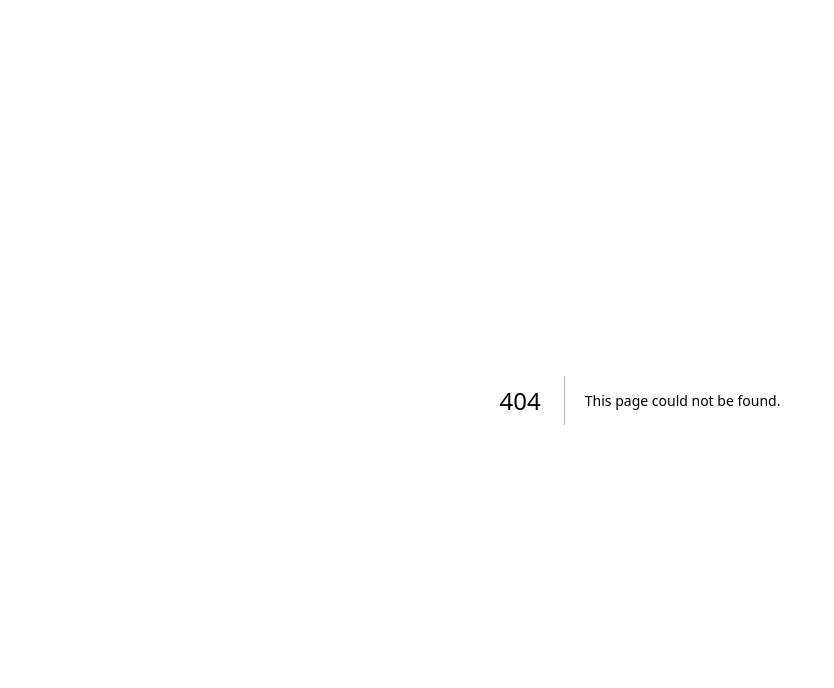
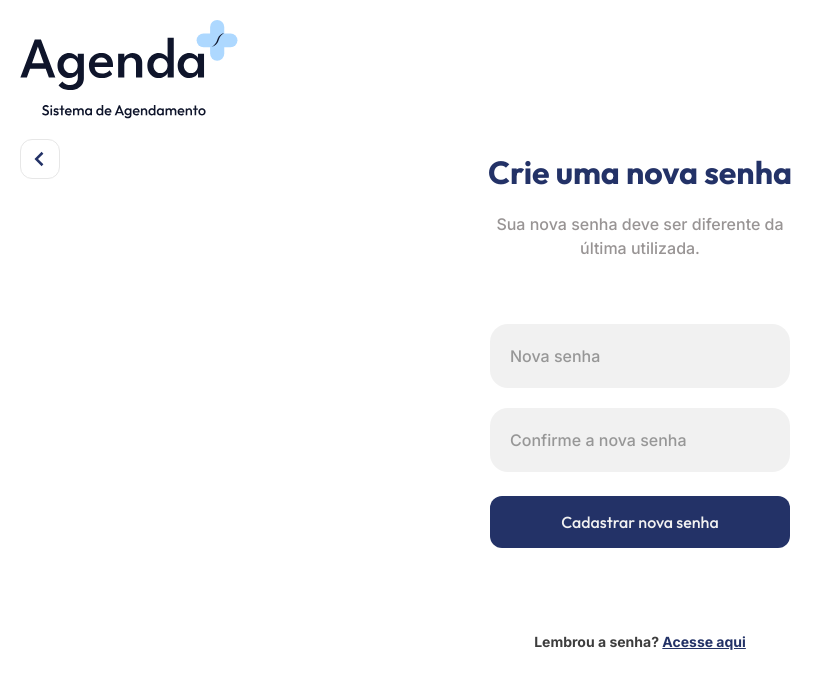
Before and after one commit to kairos-team/front-timely, a Next.js app: page /auth/criar-nova-senha in a window 1280 px wide. Before the commit this address had no page. Shown: the top 688 px of the page, without its empty margins (0-834 px from the left). Built offline with nearby package versions, Linux system fonts and the light colour scheme.

Commit message:
feat: :sparkles: Create new password page.

```diff
--- /dev/null
+++ b/src/app/auth/criar-nova-senha/page.tsx
@@ -0,0 +1,47 @@
+"use client"
+
+import BackButton from "@/components/BackButton"
+import Button from "@/components/Button"
+import InputText from "@/components/InputText"
+import Image from "next/image"
+import { useRouter } from "next/navigation"
+
+export default function CreateNewPasswordPage() {
+  const router = useRouter()
+  return (
+    <>
+      <div className="flex flex-col items-center justify-center relative w-full h-full overflow-hidden">
+        <div className="flex flex-col absolute left-5 top-5 gap-5">
+          <Image src="/images/logo.svg" alt="Logo da empresa" width={218} height={95} className="hidden md:block" />
+
+          <BackButton onClick={() => router.push("/auth/codigo-verificacao")}></BackButton>
+        </div>
+
+        <div className="absolute -right-52 -top-40 w-[500px] h-[500px] rounded-full bg-[#F8F9FF]" />
+        <div className="absolute -right-2 top-1 w-[400px] h-[400px] rounded-full border-4 border-[#F8F9FF]" />
+
+        <div className="flex flex-col items-center justify-center gap-16 z-50">
+          <div className="flex flex-col text-center gap-4 w-[305px]">
+            <h1 className="font-outfit font-bold text-customBlue-400 text-[32px]">Crie uma nova senha</h1>
+            <span className="font-inter font-medium text-customNeutral-200 text-base">Sua nova senha deve ser diferente da última utilizada.</span>
+          </div>
+
+          <div className="flex flex-col items-center justify-center w-75 gap-6">
+
+            <div className="flex flex-col items-center justify-center w-full gap-5">
+              <InputText type="text" placeholder="Nova senha" />
+              <InputText type="text" placeholder="Confirme a nova senha" />
+            </div>
+
+            <Button variant="primary" type="button" onClick={() => router.push}>Cadastrar nova senha</Button>
+
+          </div>
+
+          <div className="font-inter font-bold text-sm text-customNeutral-300 pt-5">
+            Lembrou a senha? <span className="text-customBlue-400 underline cursor-pointer" onClick={() => router.push("/auth/login")}>Acesse aqui</span>
+          </div>
+        </div>
+      </div >
+    </>
+  )
+}
--- a/src/app/auth/recuperar-senha/page.tsx
+++ b/src/app/auth/recuperar-senha/page.tsx
@@ -5,7 +5,6 @@ import Button from "@/components/Button";
 import InputText from "@/components/InputText";
 import Image from "next/image";
 import { useRouter } from "next/navigation";
-
 
 export default function PasswordRecoveryPage() {
   const router = useRouter()
@@ -24,7 +23,7 @@ export default function PasswordRecoveryPage() {
         <div className="flex flex-col items-center justify-center gap-20 z-50">
           <div className="flex flex-col text-center gap-4 w-[345px]">
             <h1 className="font-outfit font-bold text-customBlue-400 text-[32px]">Esqueceu a senha?</h1>
-            <span className="font-inter font-medium text-customNeutral-200">Não se preocupe! Isso acontece. Por favor, insira o e-mail vinculado a sua conta.</span>
+            <span className="font-inter font-medium text-customNeutral-200 text-base">Não se preocupe! Isso acontece. Por favor, insira o e-mail vinculado a sua conta.</span>
           </div>
 
           <div className="flex flex-col items-center justify-center gap-5 w-75">
--- a/src/app/auth/registro/page.tsx
+++ b/src/app/auth/registro/page.tsx
@@ -38,8 +38,8 @@ export default function RegisterPage() {
             <Button variant="primary" onClick={() => console.log("Conta criada!")}> Criar Cadastro</Button>
           </div>
 
-          <div className="font-inter font-bold text-sm text-customNeutral-300 cursor-pointer pt-5">
-            Já tem uma conta? <span className="font-inter font-bold text-customBlue-400 text-sm underline" onClick={() => router.push("/auth/login")}>Acesse aqui</span>
+          <div className="font-inter font-bold text-sm text-customNeutral-300 pt-5">
+            Já tem uma conta? <span className="text-customBlue-400underline cursor-pointer" onClick={() => router.push("/auth/login")}>Acesse aqui</span>
           </div>
         </div>
       </div >
```
